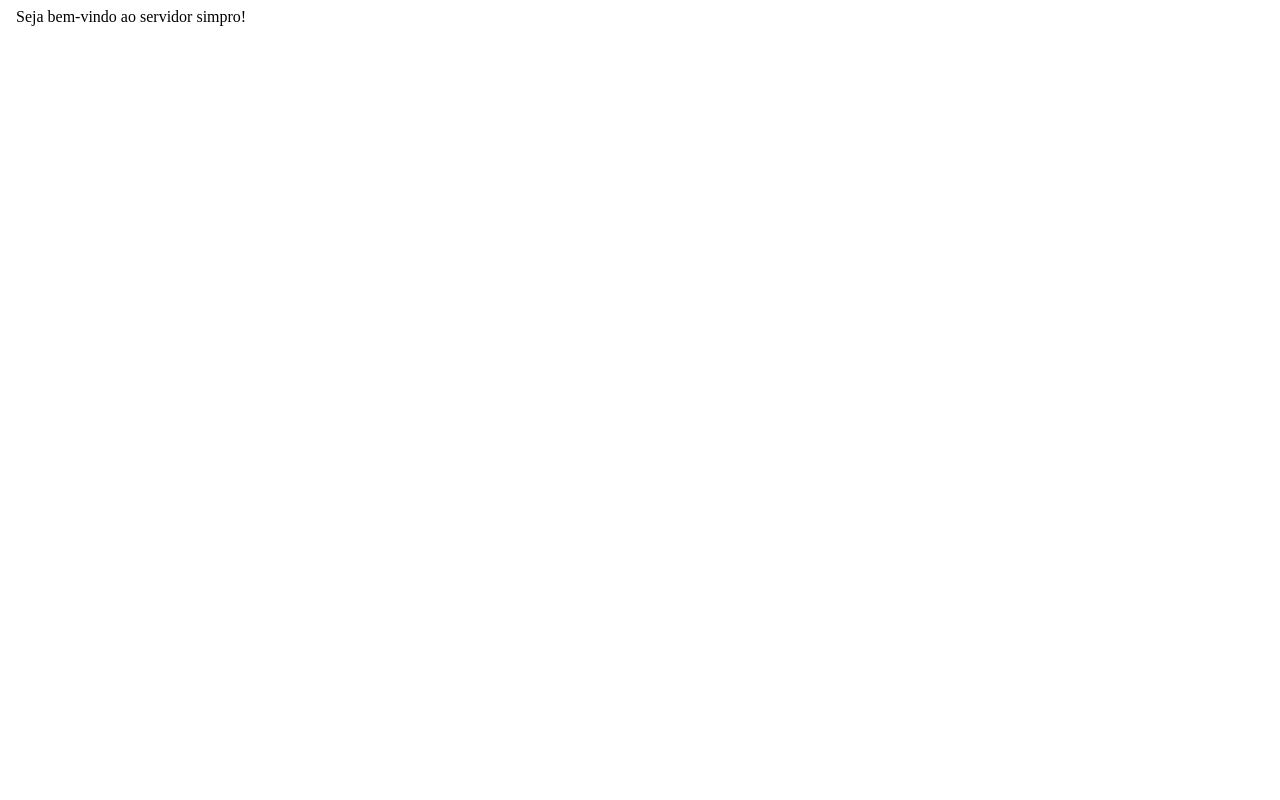
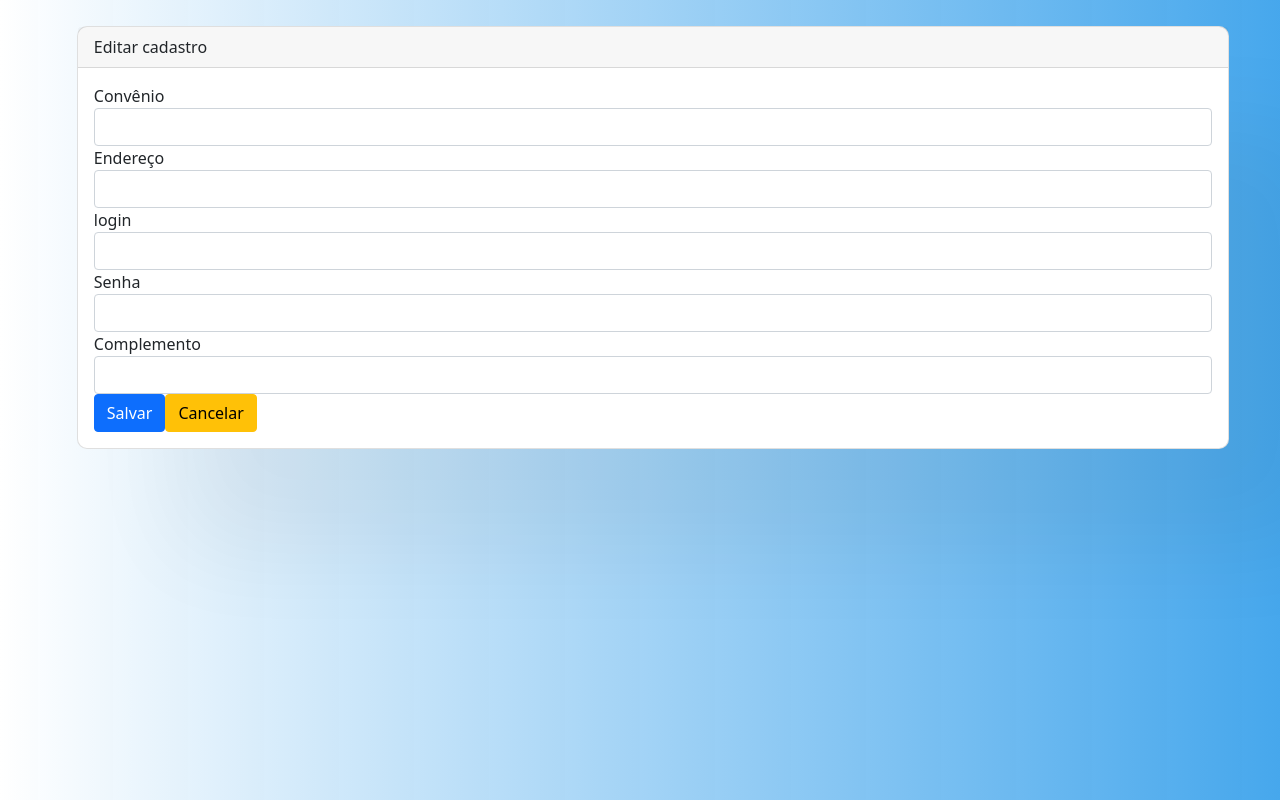
Before and after one commit to wesmnovaes/intranet-basica, an Angular app: page / in a window 1280 px wide. Built offline with nearby package versions, Linux system fonts and the light colour scheme.

Commit message:
Novo compomente e formulário

```diff
--- a/package.json
+++ b/package.json
@@ -19,6 +19,7 @@
     "@angular/platform-browser": "~9.1.11",
     "@angular/platform-browser-dynamic": "~9.1.11",
     "@angular/router": "~9.1.11",
+    "bootstrap": "^5.1.3",
     "file-system": "^2.2.2",
     "rxjs": "~6.5.4",
     "tslib": "^1.10.0",
--- a/src/app/app-routing.module.ts
+++ b/src/app/app-routing.module.ts
@@ -1,8 +1,11 @@
 import { NgModule } from '@angular/core';
 import { Routes, RouterModule } from '@angular/router';
 
+import { SenhaComponent } from './senha/senha.component';
 
-const routes: Routes = [];
+const routes: Routes = [
+  {path: '', component: SenhaComponent}
+];
 
 @NgModule({
   imports: [RouterModule.forRoot(routes)],
--- a/src/app/app.component.html
+++ b/src/app/app.component.html
@@ -1,11 +1 @@
-<!DOCTYPE html>
-<html>
-<head>
-  <meta charset='utf-8'>
-  <meta http-equiv='X-UA-Compatible' content='IE=edge'>
-  <title>{{title}}</title>
-</head>
-<body>
-  {{msg}}
-</body>
-</html>
+<router-outlet></router-outlet>
--- a/src/app/app.module.ts
+++ b/src/app/app.module.ts
@@ -3,10 +3,12 @@ import { NgModule } from '@angular/core';
 
 import { AppRoutingModule } from './app-routing.module';
 import { AppComponent } from './app.component';
+import { SenhaComponent } from './senha/senha.component';
 
 @NgModule({
   declarations: [
-    AppComponent
+    AppComponent,
+    SenhaComponent
   ],
   imports: [
     BrowserModule,
--- /dev/null
+++ b/src/app/senha/senha.component.css
@@ -0,0 +1,11 @@
+.form-1{
+    width: 90%;
+    box-shadow:100px 100px 100px rgba(0, 0, 0, 0.05000000074505806);
+	background-color:#ffffff;
+	border-top-left-radius:10px;
+	border-top-right-radius:10px;
+	border-bottom-left-radius:10px;
+	border-bottom-right-radius:10px;
+    margin-top: 2%;
+    margin-left: 6%;
+}
--- /dev/null
+++ b/src/app/senha/senha.component.html
@@ -0,0 +1,31 @@
+<div class="card bx-sw form-1" >
+    <div class="card-header">
+    Editar cadastro
+    </div>
+<div class="card-body">
+    <form>
+        <div class="form-group">
+            <label for="exampleInputEmail1">Convênio</label>
+            <input type="text" class="form-control" id="convenio" placeholder="">
+        </div>
+        <div class="form-group">
+            <label for="exampleInputPassword1">Endereço</label>
+            <input type="text" class="form-control" id="end" placeholder="">
+        </div>
+        <div class="form-group">
+            <label for="exampleInputPassword1">login</label>
+            <input type="text" class="form-control" id="login" placeholder="">
+        </div>
+        <div class="form-group">
+            <label for="exampleInputPassword1">Senha</label>
+            <input type="text" class="form-control" id="senha" placeholder="">
+        </div>
+        <div class="form-group">
+            <label for="exampleInputPassword1">Complemento</label>
+            <input type="text" class="form-control" id="complemento" placeholder="">
+        </div>
+        <button type="submit" class="btn btn-primary btn-passwd">Salvar</button>
+        <button type="submit" class="btn btn-warning">Cancelar</button>
+    </form>
+  </div>
+</div>
--- /dev/null
+++ b/src/app/senha/senha.component.ts
@@ -0,0 +1,15 @@
+import { Component, OnInit } from '@angular/core';
+
+@Component({
+  selector: 'app-senha',
+  templateUrl: './senha.component.html',
+  styleUrls: ['./senha.component.css']
+})
+export class SenhaComponent implements OnInit {
+
+  constructor() { }
+
+  ngOnInit(): void {
+  }
+
+}
--- a/src/styles.css
+++ b/src/styles.css
@@ -1 +1,6 @@
-/* You can add global styles to this file, and also import other style files */
+@import "~bootstrap/dist/css/bootstrap.css";
+body{
+   /* background: linear-gradient(90deg, rgba(65,142,204,1) 0%, rgba(44,76,199,1) 50%, rgba(57,161,235,1) 100%);*/
+   background: linear-gradient(90deg, rgba(255,255,255,1) 0%, rgba(57,161,235,0.9332107843137255) 100%);
+
+}
```
Also changed, not shown: 2 other files (tests, documents, lock files or other folders).
